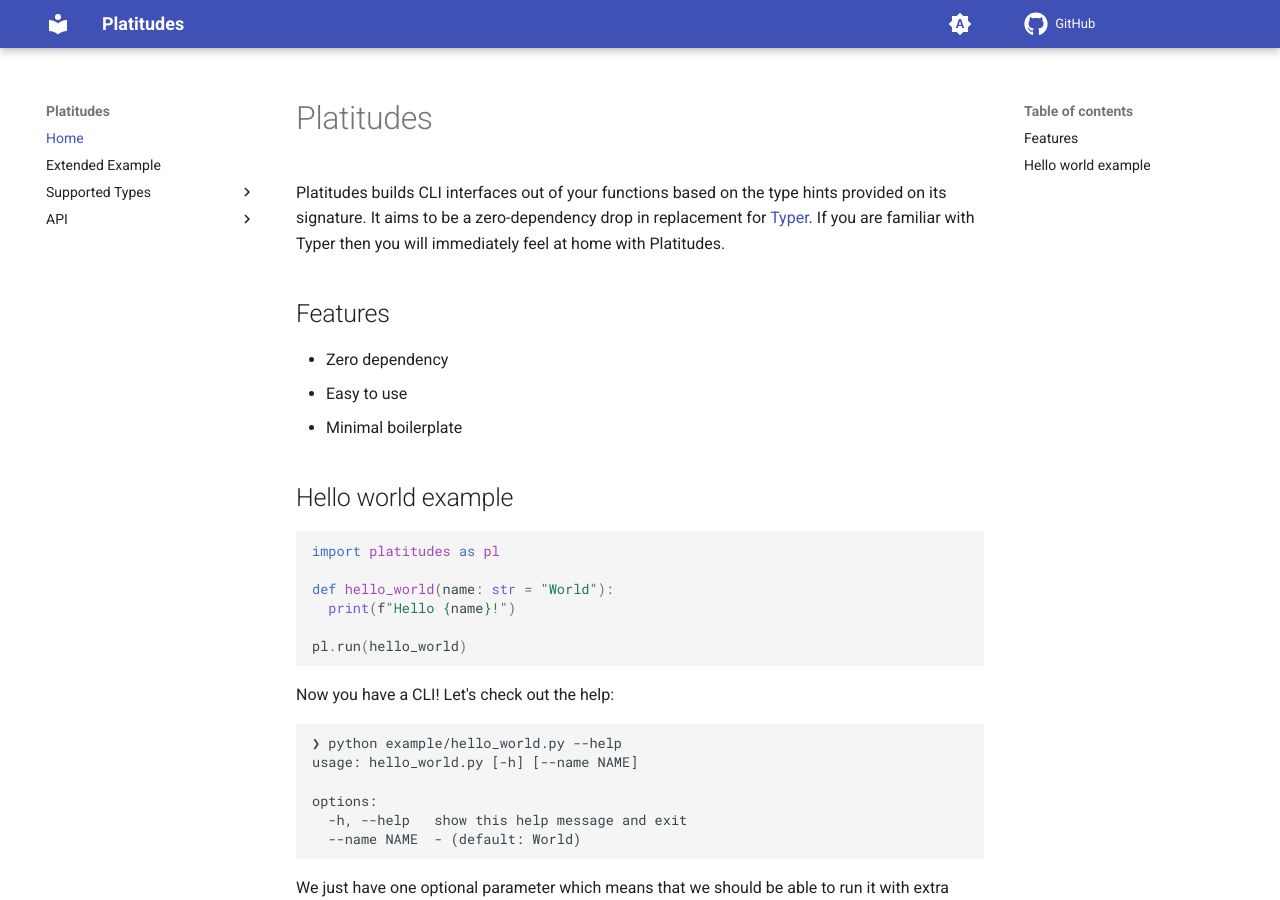
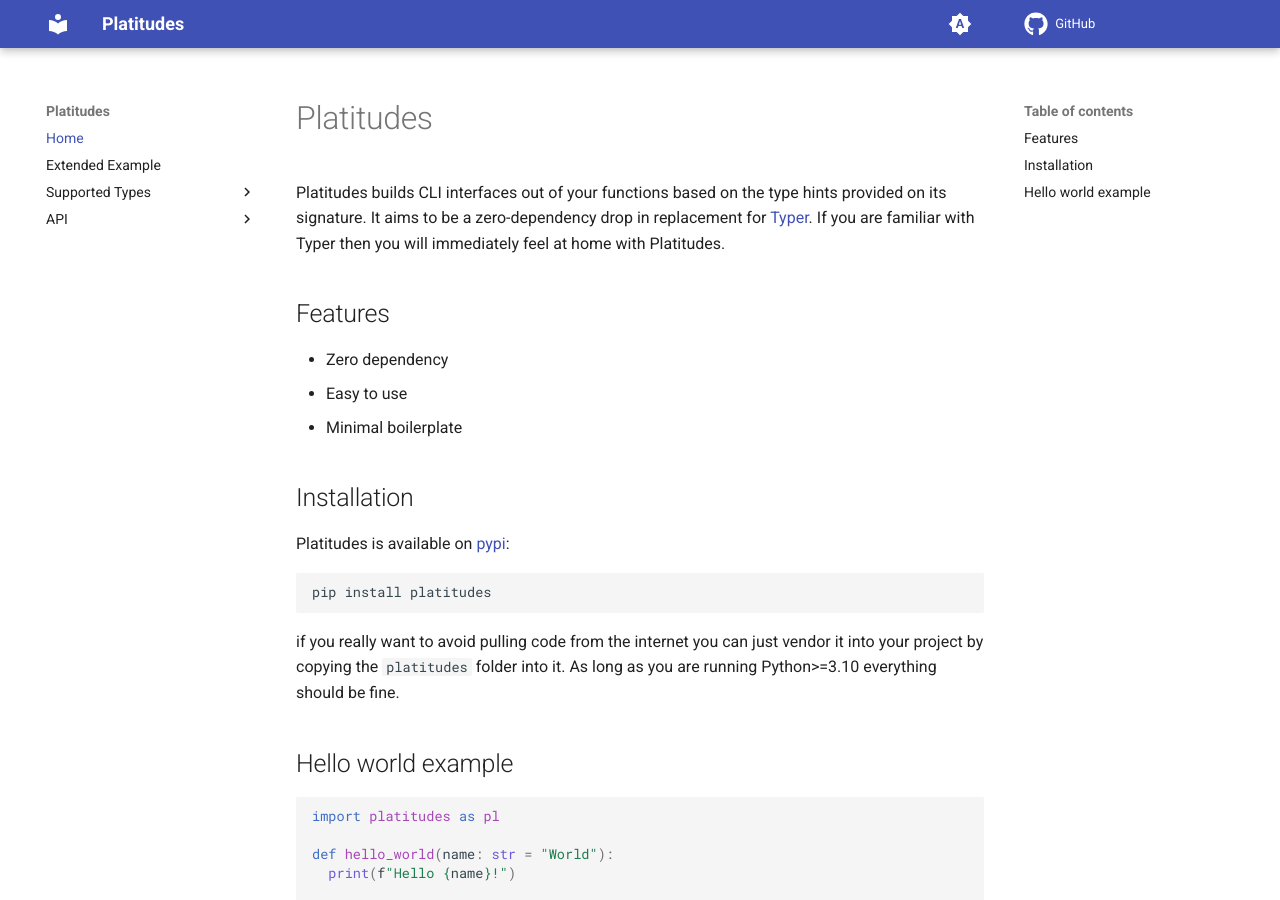
Before and after one commit to GCBallesteros/platitudes, an MkDocs documentation site: the page built from docs/index.md, in a window 1280 px wide and 900 px high. Built offline with MkDocs 1.6.1 and Material for MkDocs 9.7.7, drawn with Linux system fonts in a browser that asks for light colours; comment, search, counter and statistics services are not loaded.

Commit message:
docs: Installation instructions

````diff
--- a/docs/index.md
+++ b/docs/index.md
@@ -10,6 +10,19 @@
 - Zero dependency
 - Easy to use
 - Minimal boilerplate
+
+
+## Installation
+
+Platitudes is available on [pypi](https://pypi.org/project/platitudes/):
+
+```
+pip install platitudes
+```
+
+if you really want to avoid pulling code from the internet you can just vendor
+it into your project by copying the `platitudes` folder into it. As long as you
+are running Python>=3.10 everything should be fine.
 
 ## Hello world example
 
````
